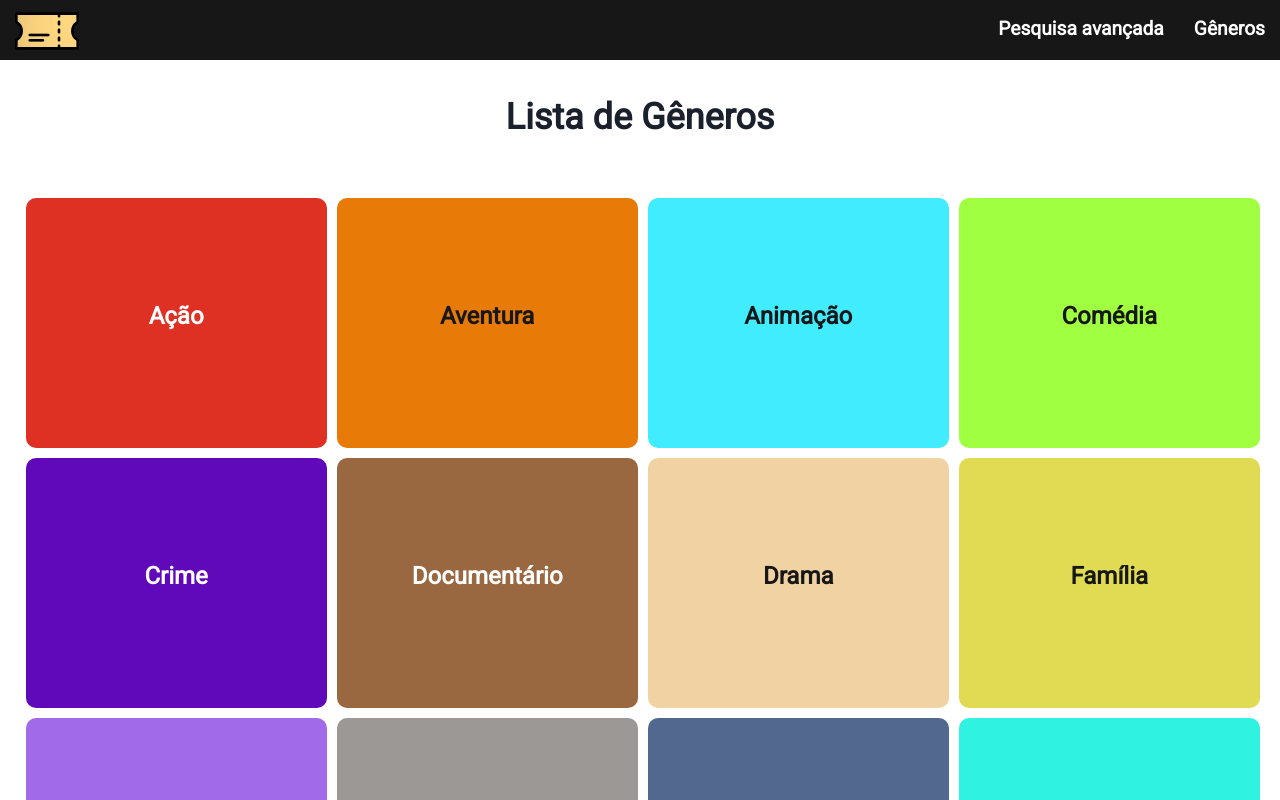
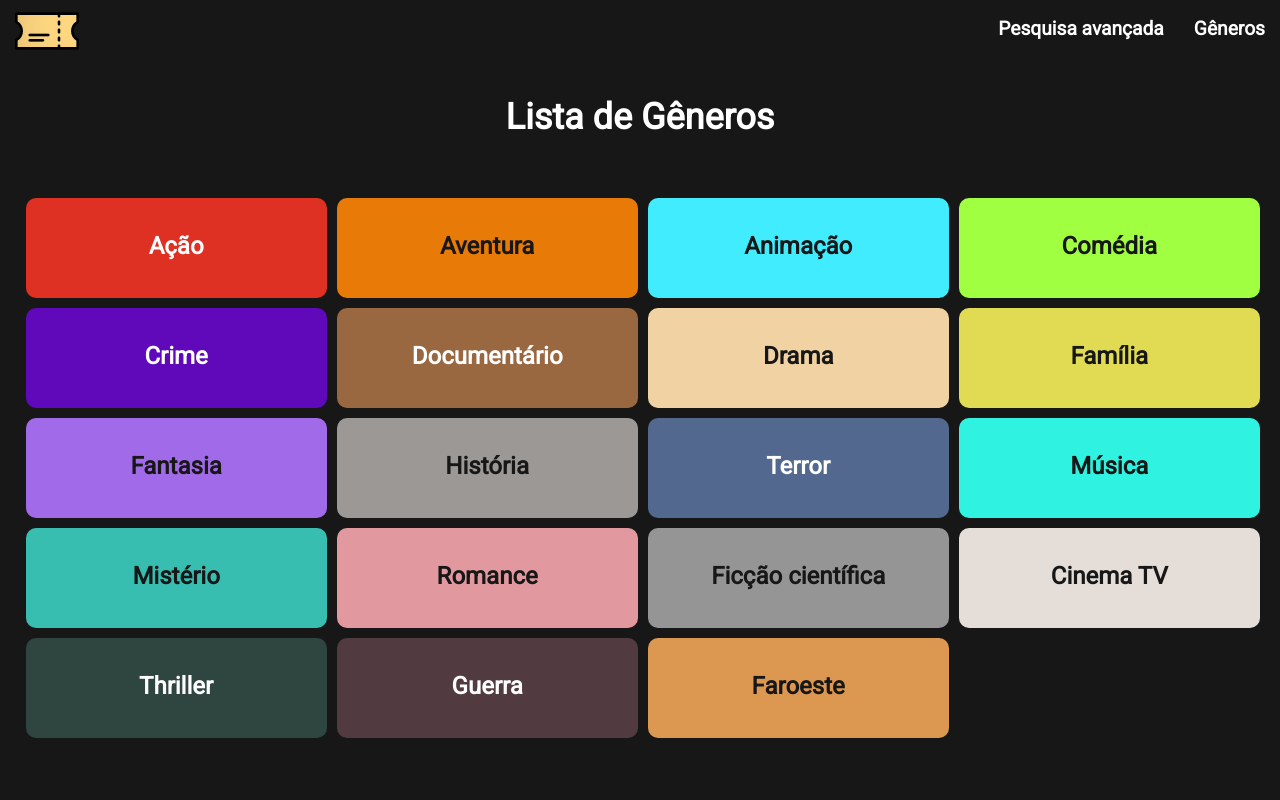
Before and after one commit to leonardomuniz/o-que-tem-pra-ver, a React (Create React App) app: page /genres in a window 1280 px wide. Shown: the top 800 px of the page. Built offline with nearby package versions, Linux system fonts and the light colour scheme.

Commit message:
fixing build problems

```diff
--- a/src/components/Film.tsx
+++ b/src/components/Film.tsx
@@ -32,7 +32,7 @@ export default function Film({
             </Box>
             </Link>
 
-            <div className="text">
+            <div className="text" style={{color: '#fff'}}>
                 <h1>{movieTitle}</h1>
                 <h2><StarIcon color="yellow" style={{ marginBottom: 5 }} /> {movieVoteAverage} de {movieVoteCount} </h2>
             </div>
--- a/src/components/Genre.tsx
+++ b/src/components/Genre.tsx
@@ -4,10 +4,10 @@ import { Link } from "react-router-dom";
 
 export default function Genre({ genreName, genreColor, genreParams, genreText }: any) {
     return (
-        <Box style={{ marginBottom: 10, marginRight: 10, borderRadius: 10 }} w={['100%', '47%', '32%', '24%', '24%']} h={'250px'} bg={genreColor}>
+        <Box style={{ marginBottom: 10, marginRight: 10, borderRadius: 10 }} w={['100%', '47%', '32%', '24%', '24%']} h={'100px'} bg={genreColor}>
             <Link to={`/search/result/${genreParams}`}>
                 <Flex justify={'center'} align={'center'}>
-                    <Text style={{ marginTop: '100px', fontWeight: 'bold', color: genreText }} fontSize="2xl">{genreName}</Text>
+                    <Text style={{ marginTop: '30px', fontWeight: 'bold', color: genreText }} fontSize="2xl">{genreName}</Text>
                 </Flex>
             </Link>
         </Box>
--- a/src/pages/MovieList.tsx
+++ b/src/pages/MovieList.tsx
@@ -1,5 +1,5 @@
 import React, { useEffect, useState } from 'react';
-import { Center, Text, Flex, Spinner } from "@chakra-ui/react";
+import { Center, Text, Flex, Spinner, Box } from "@chakra-ui/react";
 import { useParams } from "react-router-dom";
 
 import NavBarComponent from '../components/NavBarComponent';
@@ -26,7 +26,7 @@ export default function MovieList() {
         })();
     }, [searchParams]);
     return (
-        <>
+        <Box   bg={'#171717'} color="white">
             <NavBarComponent />
             <Center>
                 <Text fontSize="4xl" style={{ fontWeight: 'bold', marginTop: 30, marginBottom: 30 }}>Resultado da pesquisa:</Text>
@@ -45,6 +45,6 @@ export default function MovieList() {
                 ))}
             </Flex>
             <Footer />
-        </>
+        </Box>
     )
 }
--- a/src/pages/genreList.tsx
+++ b/src/pages/genreList.tsx
@@ -1,5 +1,5 @@
 import React from 'react';
-import { Center, Text, Flex } from "@chakra-ui/react";
+import { Center, Text, Flex, Box } from "@chakra-ui/react";
 
 import NavBarComponent from '../components/NavBarComponent';
 import Genre from '../components/Genre';
@@ -8,7 +8,7 @@ import { GenreNames } from '../helpers/GenreList'
 
 export default function GenreList() {
     return (
-        <>
+        <Box   bg={'#171717'} color="white">
             <NavBarComponent />
             <Center>
                 <Text fontSize="4xl" style={{ fontWeight: 'bold', marginTop: 30, marginBottom: 30 }}>Lista de Gêneros</Text>
@@ -26,6 +26,6 @@ export default function GenreList() {
                 ))}
             </Flex>
             <Footer />
-        </>
+        </Box>
     )
 }
--- a/src/pages/home.tsx
+++ b/src/pages/home.tsx
@@ -1,6 +1,6 @@
 import React, { useEffect, useState } from 'react';
 import { Link } from "react-router-dom";
-import { Button, Grid, GridItem, Flex, Spinner } from "@chakra-ui/react";
+import { Button, Grid, GridItem, Flex, Spinner, Box } from "@chakra-ui/react";
 
 import NavBarComponent from '../components/NavBarComponent';
 import Film from '../components/Film';
@@ -37,7 +37,7 @@ export default function Home() {
 
 
     return (
-        <section className="background-gradient">
+        <Box   bg={'#171717'} color="white">
             <NavBarComponent />
             {movie && (
                 <Grid
@@ -79,6 +79,6 @@ export default function Home() {
                 ))}
             </Flex>
             <Footer />
-        </section >
+        </Box >
     );
 }
--- a/src/pages/movie.tsx
+++ b/src/pages/movie.tsx
@@ -33,6 +33,7 @@ export default function Films() {
 
     useEffect(() => {
         (async () => {
+            setIsLoading(true);
             let genresList: any = genres.map(genre => `${genre.id}%20`);
             genresList = genresList.toString();
             genresList = genresList.replace(',', '');
@@ -43,12 +44,13 @@ export default function Films() {
                 .get(`discover/movie?api_key=${key}&language=pt-BR&sort_by=popularity.desc&include_adult=true&page=1&with_genres=${genresList}`)
 
             setSimilar(data.results);
+            setIsLoading(false)
         })();
-    }, [movie]);
+    }, [genres]);
 
 
     return (
-        <div>
+        <Box  bg={'#171717'} color="white">
             <NavBarComponent />
             {variant === 'medium' || variant === 'small' || variant === 'base' ? (
                 <>
@@ -146,10 +148,11 @@ export default function Films() {
                         movieVoteCount={similar.vote_count}
                         movieLink={`${similar.id}`}
                         movieDescription={similar.overview}
+
                     />
                 ))}
             </Flex>
             <Footer />
-        </div>
+        </Box>
     );
 }
--- a/src/pages/search.tsx
+++ b/src/pages/search.tsx
@@ -48,7 +48,7 @@ export default function Search() {
     }
 
     return (
-        <div>
+        <Box  bg={'#171717'} color="white">
             <NavBarComponent />
             <Box h={'50px'} />
             <form onSubmit={handleSubmit(onSubmit)}>
@@ -120,6 +120,6 @@ export default function Search() {
                 </Container>
             </form>
             <Footer />
-        </div>
+        </Box>
     );
 }
--- a/src/styles/global.css
+++ b/src/styles/global.css
@@ -11,7 +11,10 @@ body {
 	padding: 0;
 }
 
-
+.background-gradient {
+	background-image: linear-gradient(to right top, #171717, #1f1f1f, #272727, #2f2f2f, #383838);
+	color: #fff
+}
 .navbar {
 	color: #fff;
 	font-weight: bolder;
```
